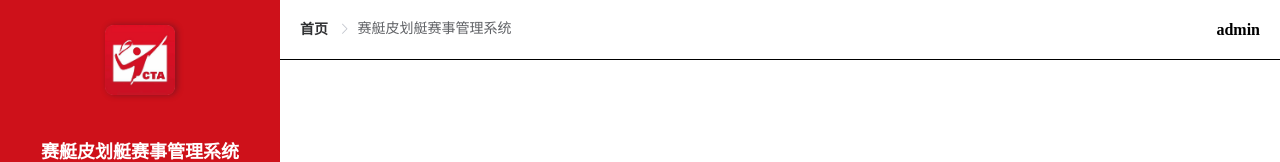
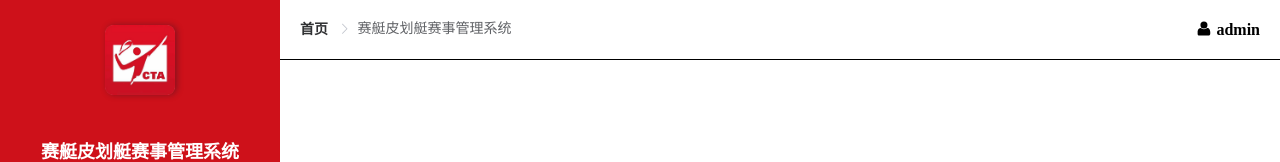
Before and after one commit to gangzhen/boat, a Vue app in the folder frontend/: page /main/home in a window 1280 px wide. Shown: the top 162 px of the page. Built offline with nearby package versions, Linux system fonts and the light colour scheme.

Commit message:
Header User Display

```diff
--- a/frontend/src/components/HeaderView.vue
+++ b/frontend/src/components/HeaderView.vue
@@ -31,12 +31,14 @@ export default {
     </div>
     <div class="header-user">
       <el-dropdown placement="bottom" trigger="click">
-
-        <span class="header-user-item">admin</span>
+        <div>
+          <svg-icon-view class="header-user-icon" icon-file-name="user" color="#000000" />
+          <span class="header-user-item">admin</span>
+        </div>
         <el-dropdown-menu slot="dropdown" style="color: #000000">
-          <el-dropdown-item>查看</el-dropdown-item>
-          <el-dropdown-item>新增</el-dropdown-item>
-          <el-dropdown-item>删除</el-dropdown-item>
+          <el-dropdown-item>个人信息</el-dropdown-item>
+          <el-dropdown-item>修改密码</el-dropdown-item>
+          <el-dropdown-item>退出登录</el-dropdown-item>
         </el-dropdown-menu>
       </el-dropdown>
     </div>
@@ -63,6 +65,10 @@ export default {
   justify-content: flex-end;
 }
 
+.header-user-icon {
+  margin-right: 5px;
+}
+
 .header-user-item {
   color: #000000;
   font-size: 16px;
```
Also changed, not shown: frontend/src/assets/icons/svg/user.svg (added).
